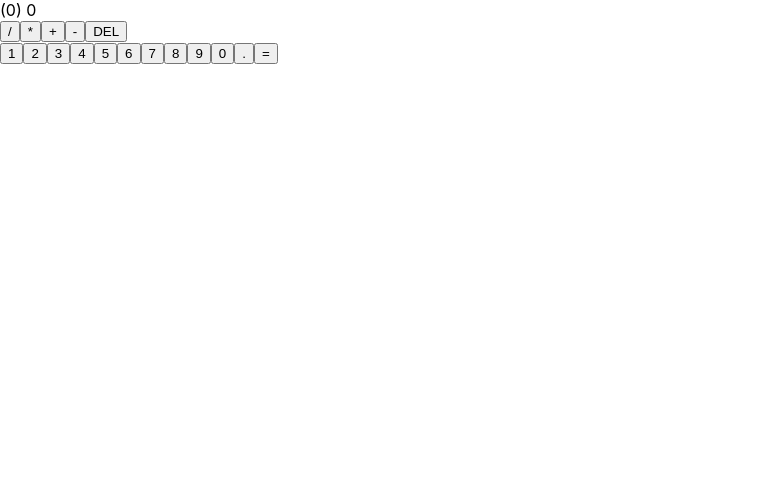
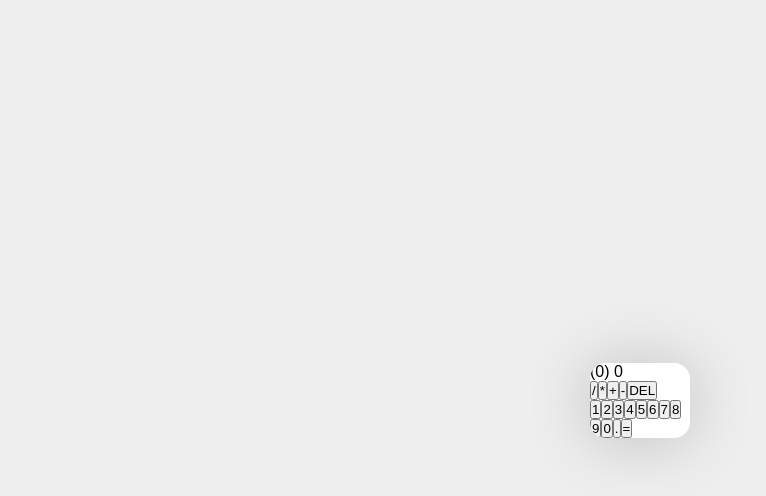
Before and after one commit to Tcompute2018/Simple-Calculator-with-React.js, a React (Create React App) app in the folder my-calculator/: page / in a window 1280 px wide. Shown: the top 496 px of the page, without its empty margins (0-766 px from the left). Built offline with nearby package versions, Linux system fonts and the light colour scheme.

Commit message:
Update index.css

```diff
--- a/my-calculator/src/index.css
+++ b/my-calculator/src/index.css
@@ -1,13 +1,35 @@
-body {
-  margin: 0;
-  font-family: -apple-system, BlinkMacSystemFont, 'Segoe UI', 'Roboto', 'Oxygen',
-    'Ubuntu', 'Cantarell', 'Fira Sans', 'Droid Sans', 'Helvetica Neue',
-    sans-serif;
-  -webkit-font-smoothing: antialiased;
-  -moz-osx-font-smoothing: grayscale;
+:root {
+  --primary : #d81e5b;
+  --secondary: #8c38ff;
+  --dark: #131a26;
+  --light: #eee;
 }
 
-code {
-  font-family: source-code-pro, Menlo, Monaco, Consolas, 'Courier New',
-    monospace;
+
+*{
+  margin: 0;
+  padding: 0;
+  box-sizing: border-box;
+  font-family: 'fira Sans', sans-serif;
 }
+
+body {
+  background-color: var(--light);
+}
+
+.App {
+  display: flex;
+  min-height: 100vh;
+  align-items: center;
+  justify-content: center;
+
+}
+
+.calculator {
+  width: 100%;
+  max-width: 100px;
+  background-color: #fff;
+  border-radius: 16px;
+  overflow: hidden;
+  box-shadow:  0px 2px 64px rgba(0,0,0,0.2);
+}
```
